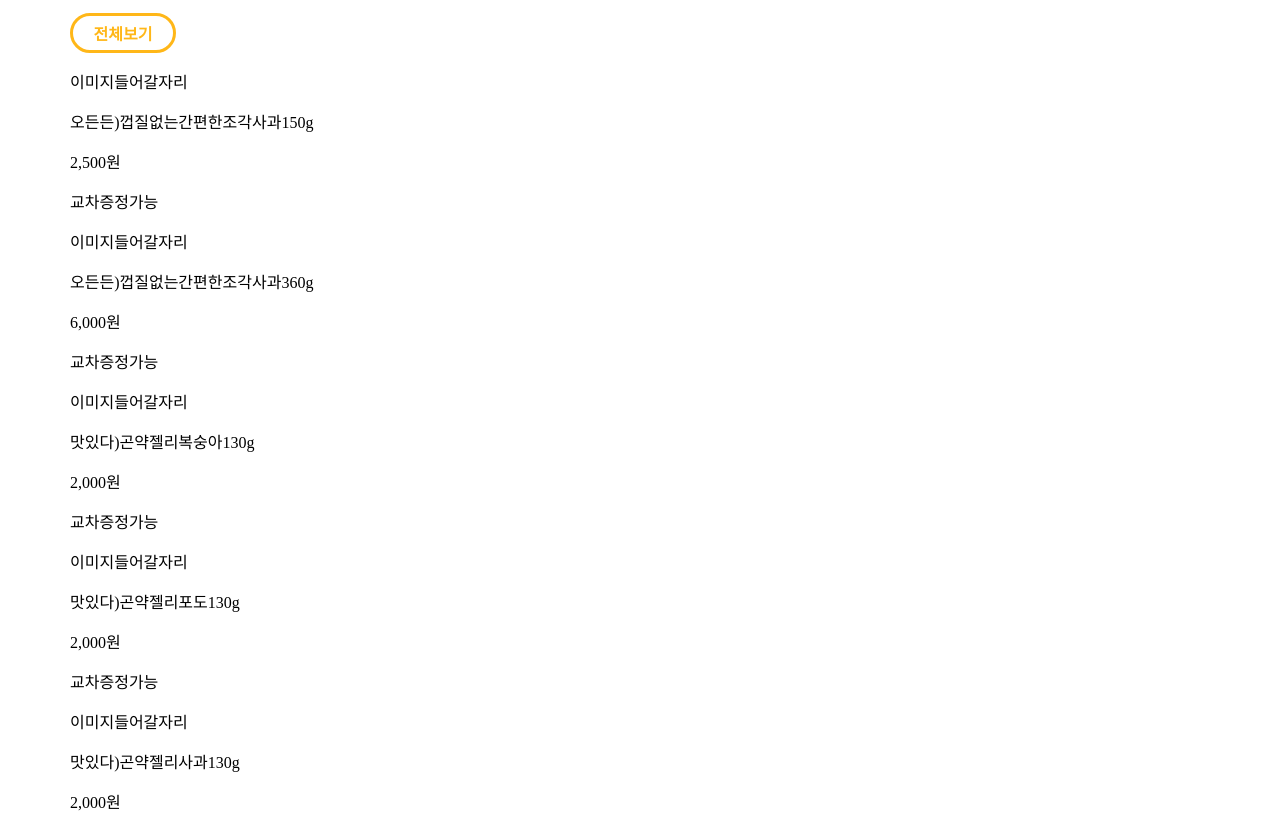
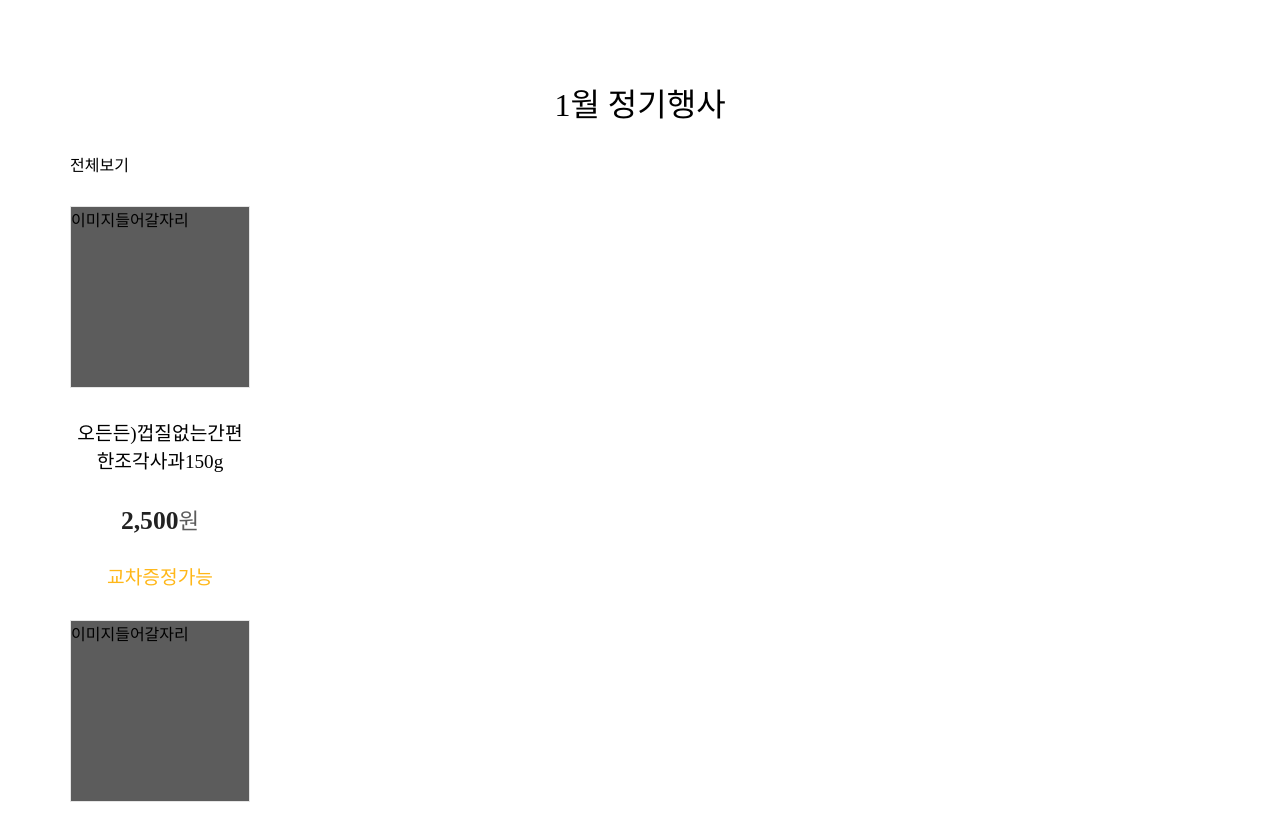
Before and after one commit to luckyKite/kdt_personal, a plain HTML site: page emart/index.html in a window 1280 px wide. Shown: the part 694-1520 px from the top of the page. Drawn offline with Linux system fonts and the light colour scheme.

Commit message:
update main.css

```diff
--- a/emart/assets/css/pages/main.css
+++ b/emart/assets/css/pages/main.css
@@ -1,3 +1,7 @@
+#banner {
+  margin-top: 139px;
+}
+
 #event {
   width: 1140px;
   margin-top: 80px;
@@ -12,8 +16,67 @@
   font-weight: 500;
   text-align: center;
 }
+#event .event_product_list {
+  position: relative;
+}
+#event .event_product_list > p {
+  position: absolute;
+  top: -100px;
+  right: 0px;
+}
+#event .event_product_container {
+  display: flex;
+  justify-content: space-between;
+}
+#event .event_product {
+  width: 180px;
+  margin-top: 30px;
+}
 
-#event .event_title p {
+#event .event_product .product_img {
+  height: 180px;
+  border: 1px solid #e5e5e5;
+  background-color: var(--emart_gray);
+  margin-bottom: 30px;
+}
+
+#event .event_product .product_img img {
+  width: 100%;
+  height: 100%;
+}
+
+#event .event_product .product_title {
+  height: 60px;
+  overflow: hidden;
+}
+
+#event .event_product p {
+  text-align: center;
+}
+
+#event .event_product .product_title {
+  font-size: 1.2rem;
+  font-weight: 400;
+}
+
+#event .event_product .product_price {
+  font-size: 1.6rem;
+  font-weight: bolder;
+  color: var(--emart_black);
+}
+
+#event .event_product .product_price span {
+  font-size: 1.4rem;
+  font-weight: 300;
+  color: var(--emart_gray);
+}
+
+#event .event_product .product_option {
+  font-size: 1.2rem;
+  font-weight: 500;
+  color: var(--emart_yellow);
+}
+/* .all_view_btn {
   width: 80px;
   padding: 5px 10px;
   color: var(--emart_yellow);
@@ -21,4 +84,4 @@
   text-align: center;
   border: 3px solid var(--emart_yellow);
   border-radius: 20px;
-}
+} */
```
